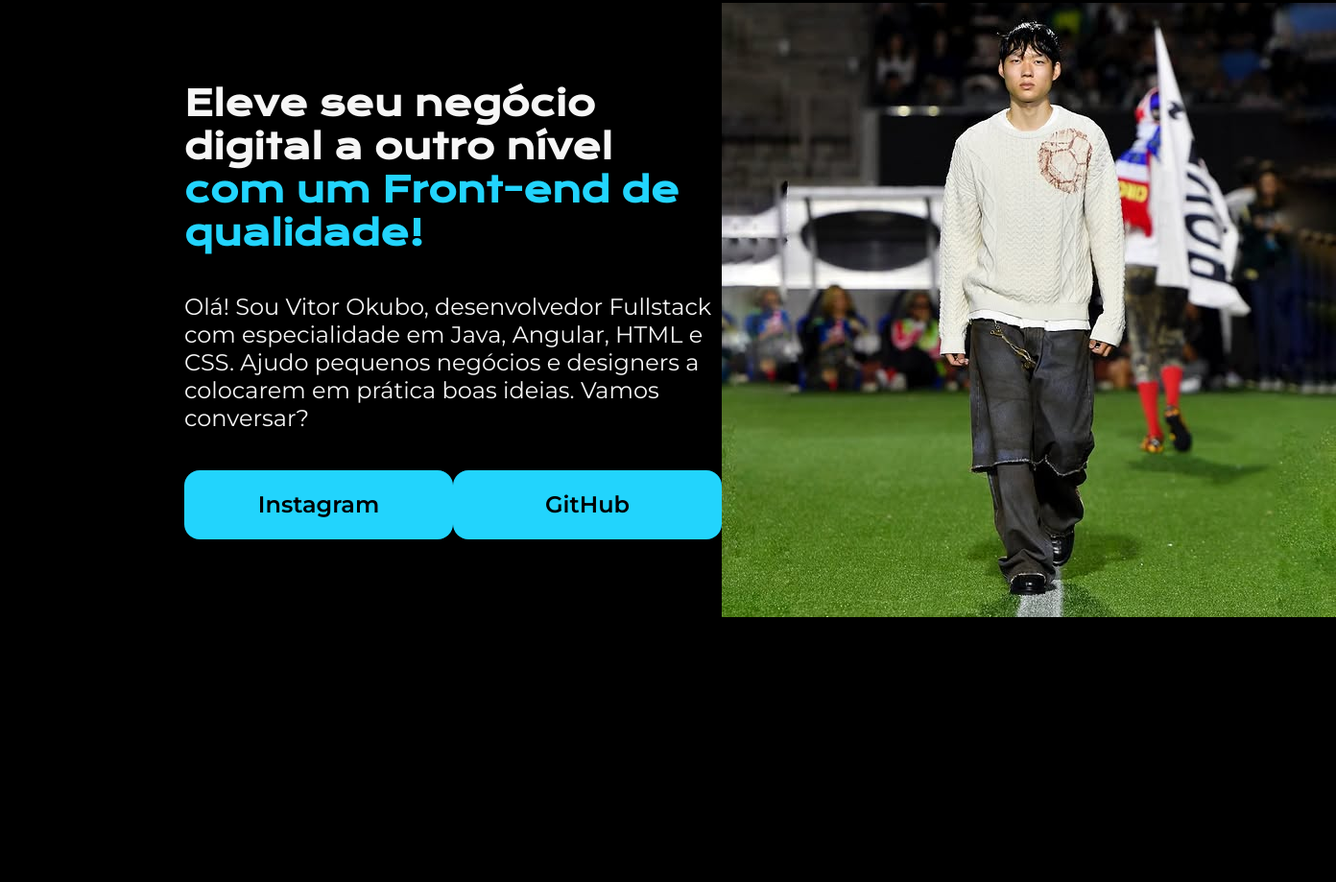
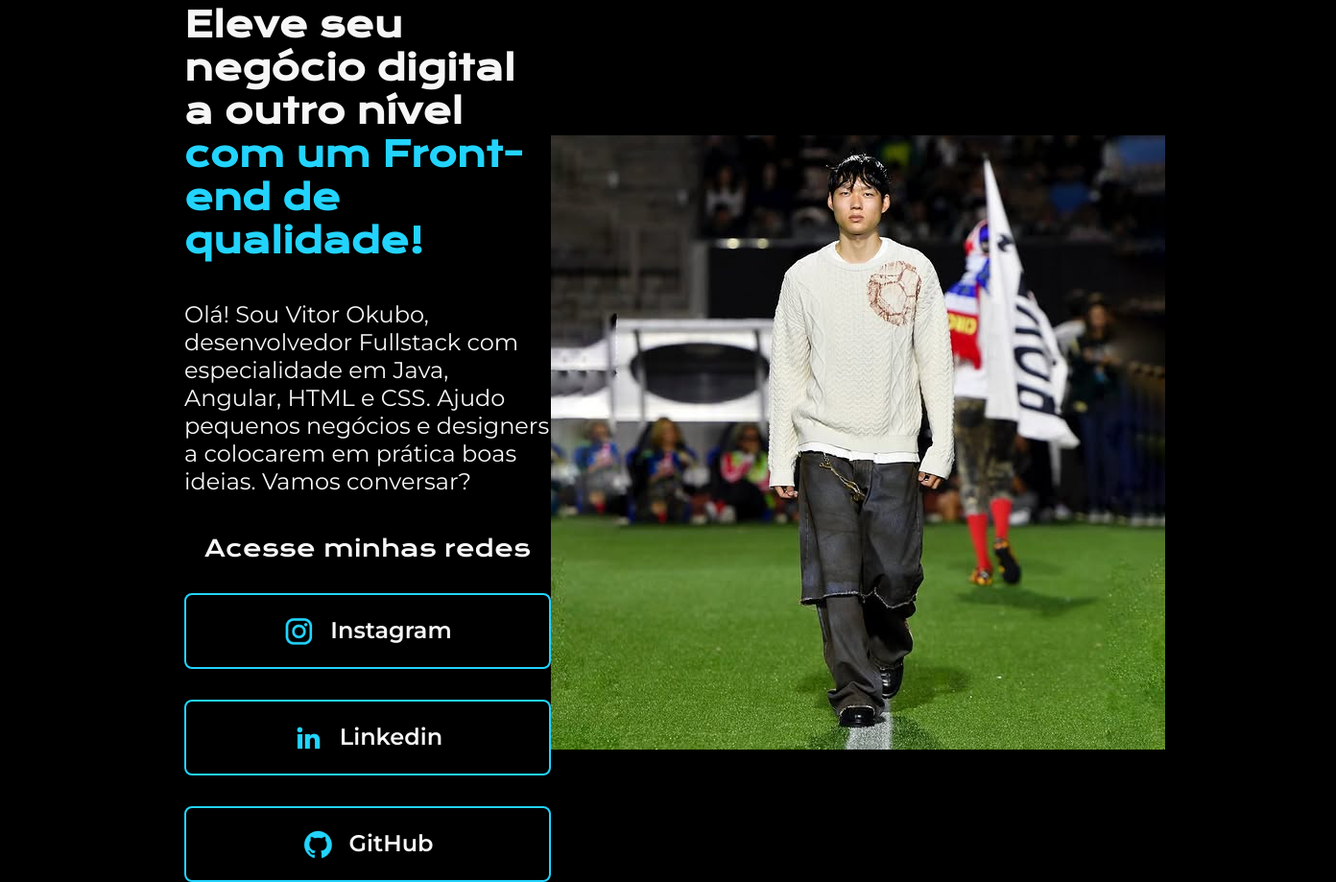
Before and after one commit to vhokuboz/portfolio-alura, a plain HTML site: page index.html in a window 1280 px wide. Shown: the part 125-1044 px from the top of the page at 96% size, 1392 px wide, since content can reach past the window. Before the commit the page ends 928 px from the top, so only its background shows below. Drawn offline with nearby package versions, Linux system fonts and the light colour scheme.

Commit message:
Adicionar imagens para botes, personalizacao dos links e hover

```diff
--- a/index.html
+++ b/index.html
@@ -14,14 +14,27 @@
   <main class="apresentacao">
     <section class="apresentacao__conteudo">
       <h1 class="apresentacao__conteudo__titulo">Eleve seu negócio digital a outro nível <strong class="titulo-destaque">com um Front-end de qualidade!</strong></h1>
-      <p class="apresentacao__conteudo__texto">Olá! Sou Vitor Okubo, desenvolvedor Fullstack com especialidade em Java, Angular, HTML e CSS. Ajudo pequenos negócios e designers a colocarem em prática boas ideias. Vamos conversar?</p>
+      <p class="apresentacao__conteudo__texto">Olá! Sou Vitor Okubo, desenvolvedor Fullstack com especialidade em Java, Angular, HTML e CSS. Ajudo pequenos negócios e designers a colocarem em prática boas ideias. Vamos conversar?
+      </p>
       <div class="apresentacao__links">
-        <a class="apresentacao__links__link" href="https://instagram.com/vitor.okubo">Instagram</a>
-        <a class="apresentacao__links__link" href="https://github.com/vhokuboz">GitHub</a>
+        <h2 class="apresentacao__links__titulo">Acesse minhas redes</h2>
+        <a class="apresentacao__links__link" href="https://instagram.com/vitor.okubo">
+          <img src="assets/instagram.png" alt="instagram">
+          Instagram
+        </a>
+        <a class="apresentacao__links__link" href="https://linkedin.com/in/vitor-hideki-okubo-aparecido-2193b21a1">
+          <img src="assets/linkedin.png" alt="instagram">
+          Linkedin
+        </a>
+        <a class="apresentacao__links__link" href="https://github.com/vhokuboz">
+          <img src="assets/github.png" alt="instagram">
+          GitHub
+        </a>
       </div>
     </section>
-    <img src="vitor-okubo.jpeg" alt="Vitor Okubo">
+    <img src="assets/vitor-okubo.jpeg" alt="Vitor Okubo">
   </main>
   <footer></footer>
 </body>
+
 </html>
--- a/style.css
+++ b/style.css
@@ -1,4 +1,5 @@
 @import url('https://fonts.googleapis.com/css2?family=Krona+One&family=Montserrat:ital,wght@0,100..900;1,100..900&display=swap');
+
 * {
   margin: 0;
   padding: 0;
@@ -9,6 +10,10 @@ body {
   color: #f6f6f6;
   height: 100vh;
   box-sizing: border-box;
+}
+
+.titulo-destaque {
+  color: #22D4FD
 }
 
 .apresentacao {
@@ -37,22 +42,35 @@ body {
 
 .apresentacao__links {
   display: flex;
+  flex-direction: column;
+  align-items: center;
   justify-content: space-between;
+  gap: 32px;
+}
+
+.apresentacao__links__titulo {
+  font-weight: 400;
+  font-size: 24px;
+  font-family: 'Krona One', sans-serif;
 }
 
 .apresentacao__links__link {
-  background-color: #22d4fd;
-  width: 280px;
+  /* background-color: #22d4fd; */
+  display: flex;
+  justify-content: center;
+  gap: 16px;
+  width: 378px;
   text-align: center;
-  border-radius: 16px;
+  border-radius: 8px;
   font-size: 24px;
   padding: 21.5px 0;
   text-decoration: none;
-  color: #000;
+  color: #f6f6f6;
+  border: 2px solid #22d4fd;
   font-family: 'Montserrat', sans-serif;
   font-weight: 600;
 }
 
-.titulo-destaque {
-  color: #22D4FD
+.apresentacao__links__link:hover {
+  background-color: #272727;
 }
```
Also changed, not shown: assets/github.png (added), assets/instagram.png (added), assets/linkedin.png (added), assets/twitch.png (added), assets/twitter-novo.png (added), assets/twitter.png (added), assets/vitor-okubo.jpeg (renamed from vitor-okubo.jpeg), html.png (deleted).
